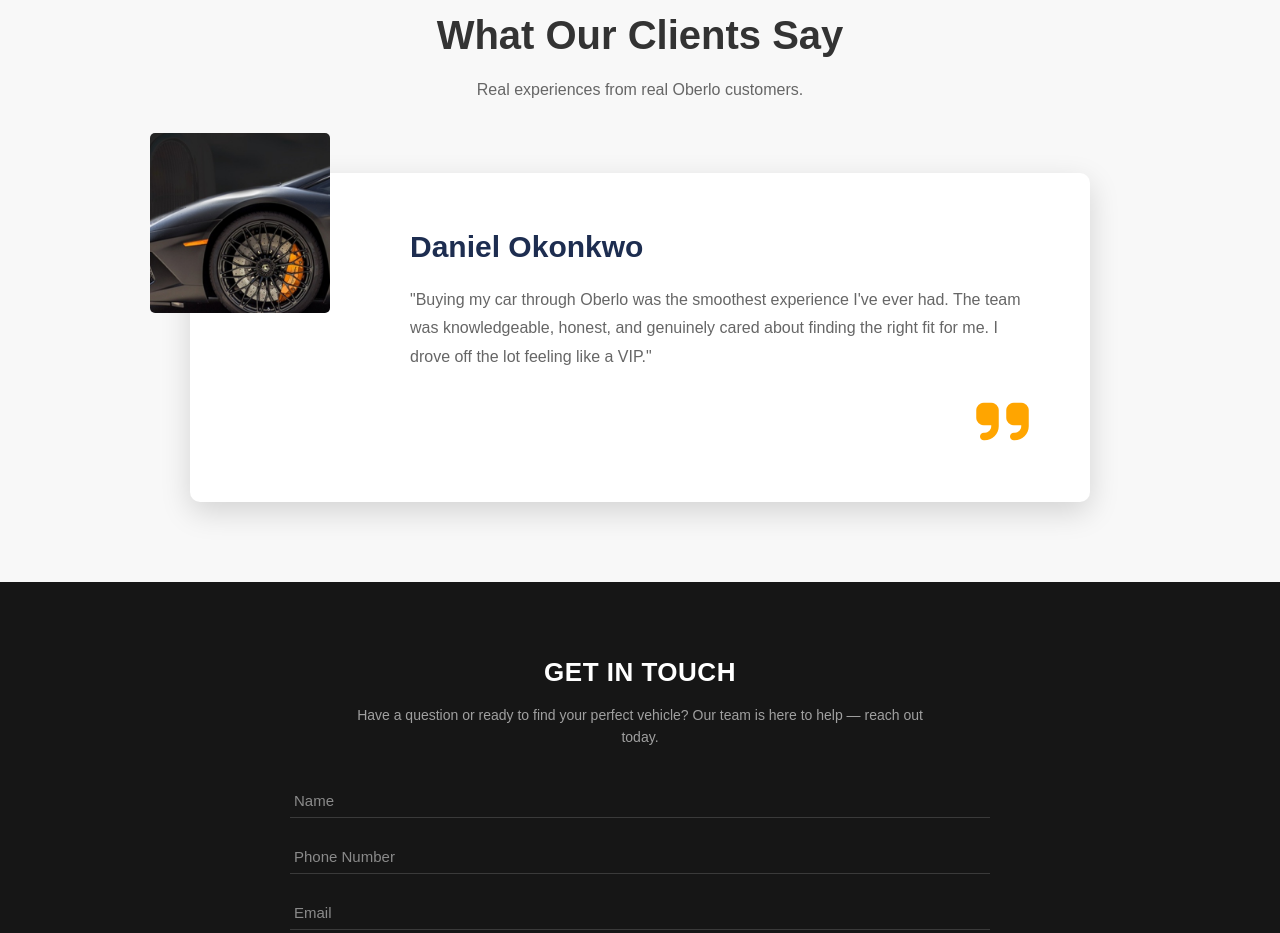
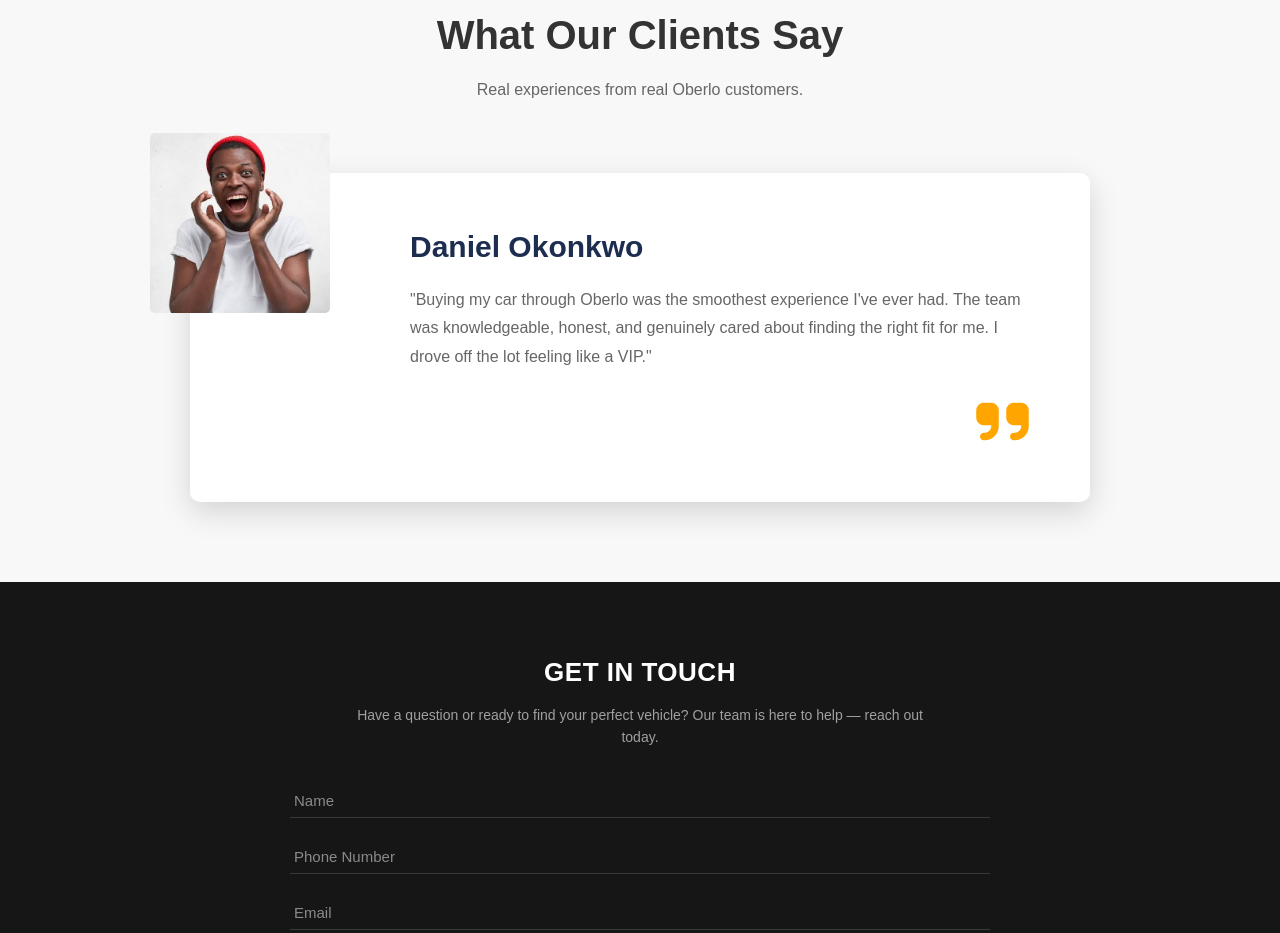
Before and after one commit to Happiness7230/oberlo-cars, a plain HTML site: page index.html in a window 1280 px wide. Shown: the part 5730-6663 px from the top of the page. Drawn offline with Linux system fonts and the light colour scheme.

Commit message:
fix: Fix img issue in testemonials added readme

```diff
--- a/index.html
+++ b/index.html
@@ -218,7 +218,7 @@
 
         <div class="testimonial-box">
             <div class="image-box">
-                <img src="images/img3.jpeg" alt="img3">
+                <img src="images/img23.jpg" alt="img3">
             </div>
             <div class="text-box">
                 <h2>Daniel Okonkwo</h2>
```
Also changed, not shown: images/img23.jpg (added), 1 other file.
